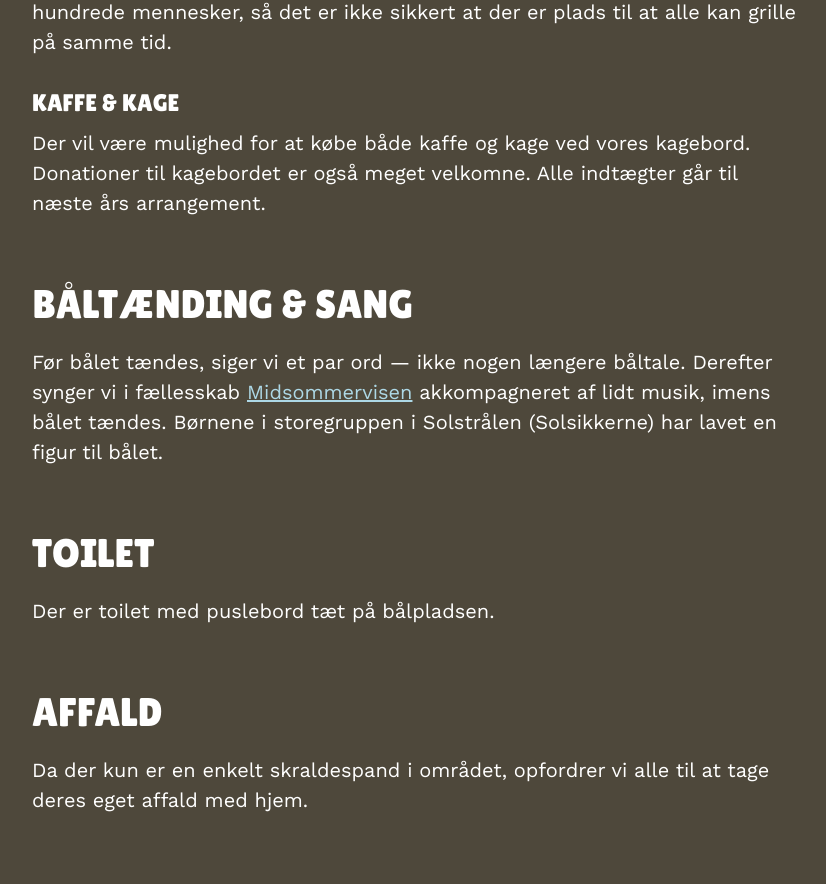
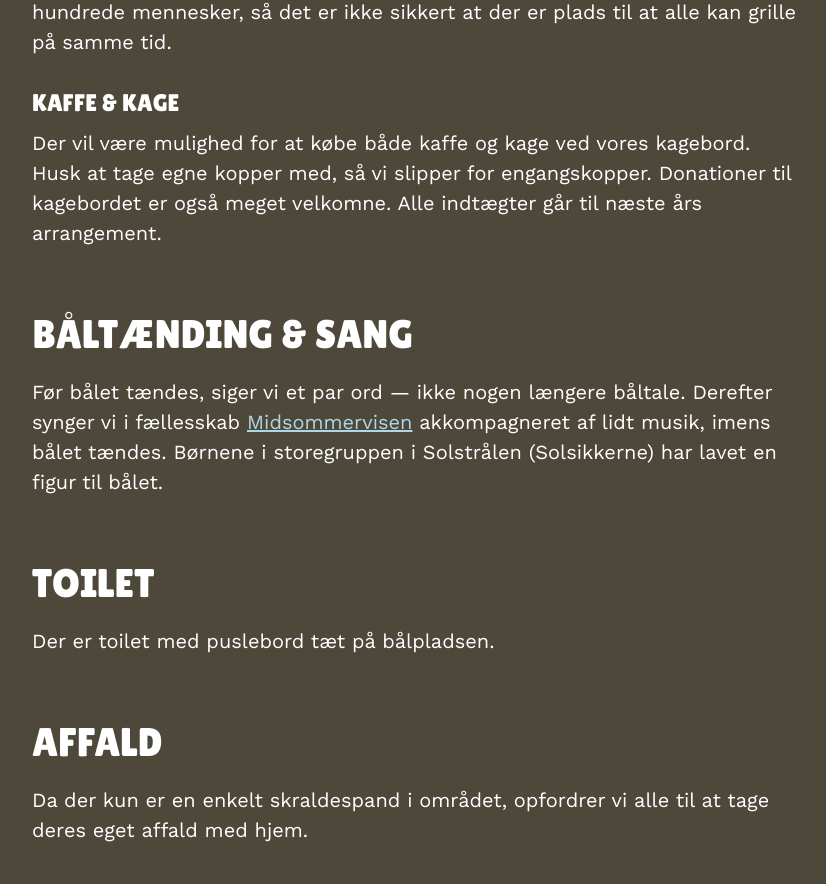
Before and after one commit to Znegl/sankthans-i-boernehoejde, a Vue app: page / in a window 1280 px wide. Shown: the part 1798-2682 px from the top of the page, without its empty margins (224-1050 px from the left). Built offline with nearby package versions, Linux system fonts and the light colour scheme.

Commit message:
Added reminder to bring coffee cups

```diff
--- a/src/App.vue
+++ b/src/App.vue
@@ -34,7 +34,7 @@ inject();
       <p>Alle tager deres egen mad og drikke med.</p>
       <p>Der er to bålpladser til rådighed for grillning, men vi forventer at blive flere hundrede mennesker, så det er ikke sikkert at der er plads til at alle kan grille på samme tid.</p>
       <h3>Kaffe & kage</h3>
-      <p>Der vil være mulighed for at købe både kaffe og kage ved vores kagebord. Donationer til kagebordet er også meget velkomne. Alle indtægter går til næste års arrangement.</p>
+      <p>Der vil være mulighed for at købe både kaffe og kage ved vores kagebord. Husk at tage egne kopper med, så vi slipper for engangskopper. Donationer til kagebordet er også meget velkomne. Alle indtægter går til næste års arrangement.</p>
     </section>
     <section class="text-section">
       <h2>Båltænding & sang</h2>
```
